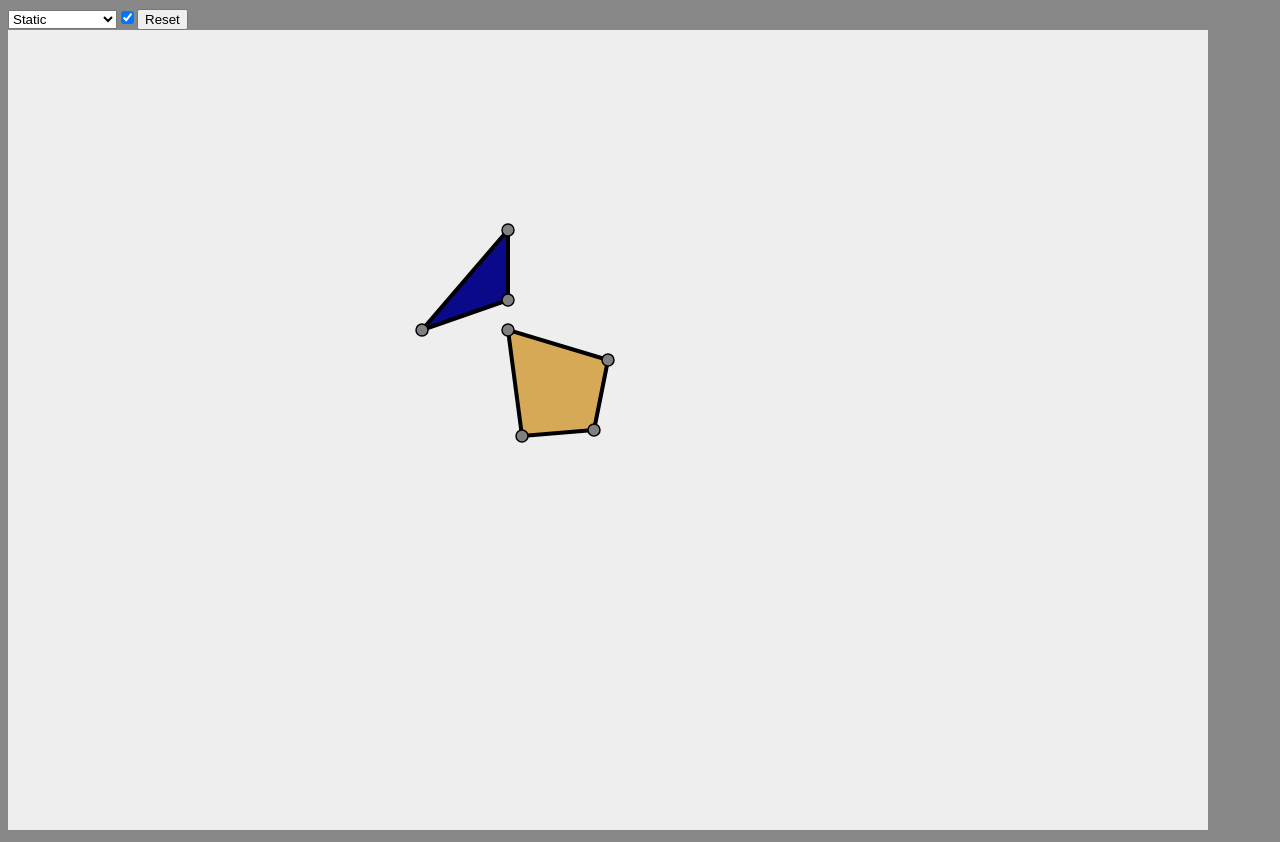
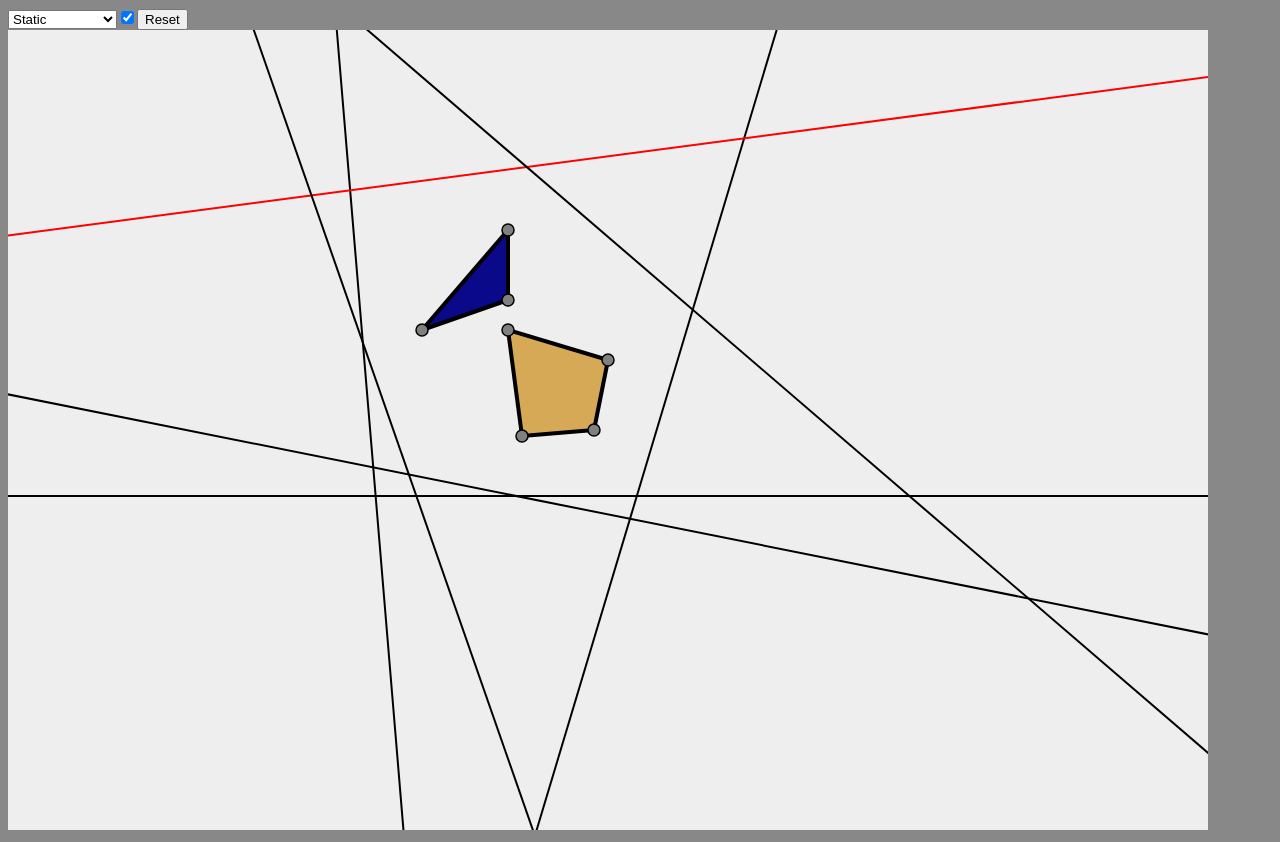
Before and after one commit to lapinozz/SatPlayground, a React app: page / in a window 1280 px wide. Built offline with nearby package versions, Linux system fonts and the light colour scheme.

Commit message:
Fix mtv direction for simple collision test

```diff
--- a/src/index.jsx
+++ b/src/index.jsx
@@ -295,11 +295,6 @@ const PatternEditor = (props) => {
 
 						collides.axes.map((axis, i) =>
 						{
-							if(axis != collides.maxAxis)
-							{
-								return;
-							}
-
 							const center = axis.a.add(axis.b).div(2);
 							const perp = axis.normal.perp();
 							const projA = project(perp, collides.a);
--- a/src/sat.js
+++ b/src/sat.js
@@ -266,7 +266,6 @@ export default class Sat
 			axis.p1 = p1;
 			axis.p2 = p2;
 			axis.overlap = p1.getOverlap(p2);
-			axis.distance = p1.getDistance(p2);
 
 			if (!p1.doesOverlap(p2))
 			{
@@ -283,14 +282,13 @@ export default class Sat
 			return {axes, collide, a, b, mtv};
 		}
 
-		mtv = {...mtv, normal: mtv.normal.clone()};
-		mtv.distance = Math.abs(mtv.distance);
-		if(mtv.poly != b)
+		const collisionPointsAxis = {...mtv, normal: mtv.normal.clone()};
+		if(collisionPointsAxis.poly != b)
 		{
-			mtv.normal = mtv.normal.neg();
+			collisionPointsAxis.normal = collisionPointsAxis.normal.neg();
 		}
 
-		return {axes, collide, a, b, mtv, ...findCollisionPoints(a, b, mtv)};
+		return {axes, collide, a, b, mtv, ...findCollisionPoints(a, b, collisionPointsAxis)};
 	}
 
 	static testSweep(a, b, velA)
```
